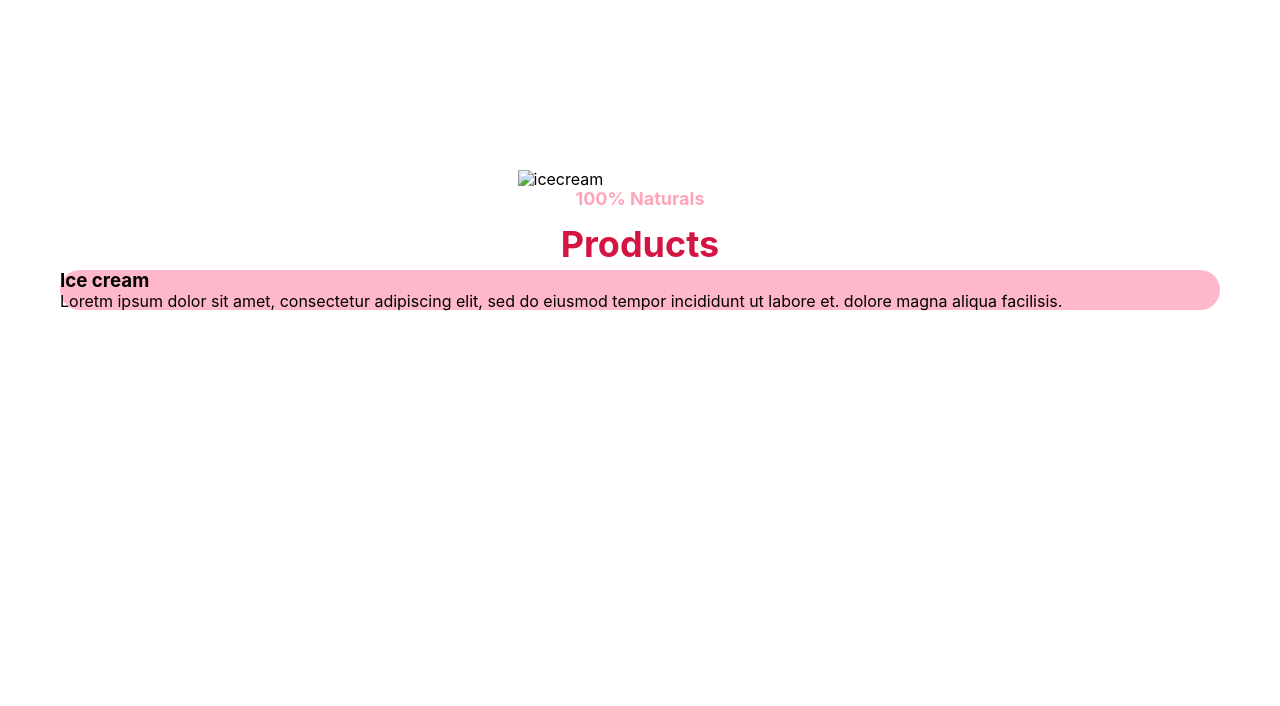
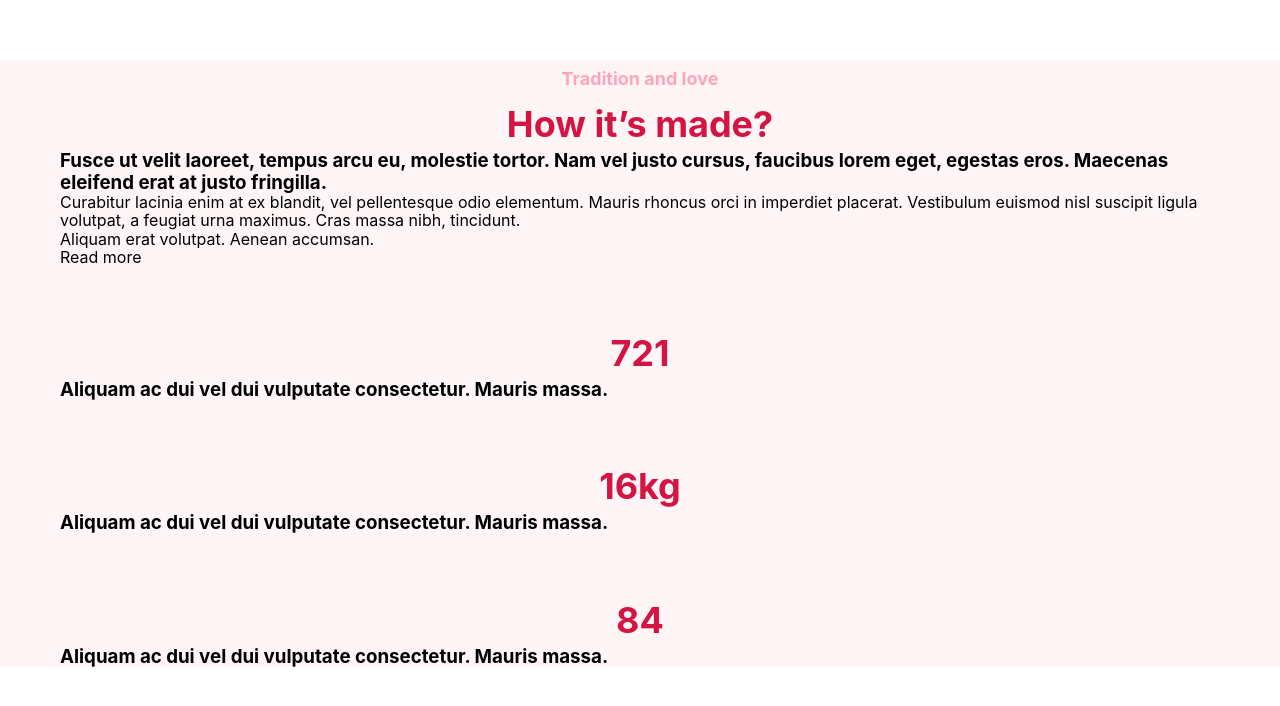
Before and after one commit to Satir8/icecream-with-passion, a website: page src/index.html in a window 1280 px wide. Drawn offline with nearby package versions, Linux system fonts and the light colour scheme; files that its build step writes are made by us from their sources.

Commit message:
Added styles in index.html

```diff
--- a/src/html/how.html
+++ b/src/html/how.html
@@ -1 +1,32 @@
 <!-- SEREGA -->
+<section class="how">
+  <div class="container">
+    <h2 class="section__title">
+      <span class="section__subtitle">Tradition and love</span>How it’s made?
+    </h2>
+    <div class="how__img"></div>
+    <div class="how__wrap">
+      <h3 class="how__title">Fusce ut velit laoreet, tempus arcu eu, molestie tortor. Nam vel justo cursus, faucibus
+        lorem eget, egestas eros. Maecenas eleifend erat at justo fringilla.</h3>
+      <p class="how__content">Curabitur lacinia enim at ex blandit, vel pellentesque odio elementum. Mauris rhoncus orci
+        in imperdiet placerat. Vestibulum euismod nisl suscipit ligula volutpat, a feugiat urna maximus. Cras massa
+        nibh, tincidunt.</p>
+      <p class="how__content">Aliquam erat volutpat. Aenean accumsan.</p>
+      <button class="sectio__btn">Read more</button>
+    </div>
+    <ul class="how__list">
+      <li class="how__list-item">
+        <h2 class="section__title">721</h2>
+        <h3 class="how__title">Aliquam ac dui vel dui vulputate consectetur. Mauris massa.</h3>
+      </li>
+      <li class="how__list-item">
+        <h2 class="section__title">16kg</h2>
+        <h3 class="how__title">Aliquam ac dui vel dui vulputate consectetur. Mauris massa.</h3>
+      </li>
+      <li class="how__list-item">
+        <h2 class="section__title">84</h2>
+        <h3 class="how__title">Aliquam ac dui vel dui vulputate consectetur. Mauris massa.</h3>
+      </li>
+    </ul>
+  </div>
+</section>
--- a/src/html/products.html
+++ b/src/html/products.html
@@ -1,21 +1 @@
 <!-- OLEH -->
-<section class="products">
-        <div class="container">
-            <h2 class="section__title"><span class="section__subtitle">
-                    100% Naturals
-                </span> Products</h2>
-            <ul class="products__list">
-                <li class="products__item">
-                    <picture>
-                        <source
-                            srcset="../images/img/products-section/icecream-pic1.png 245w, ../images/img/products-section/icecream-pic1.png 490w">
-                        <img src="../images/img/products-section/icecream-pic1.png" alt="icecream" width="245" height="216"
-                            class="icecream-pic">
-                    </picture>
-                    <h3 class="icecream-title">Ice cream</h3>
-                    <p class="icecream-text">Loretm ipsum dolor sit amet, consectetur adipiscing elit, sed do eiusmod tempor
-                        incididunt ut labore et. dolore magna aliqua facilisis.</p>
-                </li>
-            </ul>
-        </div>
-    </section>
--- a/src/index.html
+++ b/src/index.html
@@ -5,6 +5,7 @@
     <meta name="viewport" content="width=device-width, initial-scale=1.0" />
     <meta http-equiv="X-UA-Compatible" content="ie=edge" />
     <title>Placeholder title</title>
+    <link rel="stylesheet" href="./css/styles.css">
     <!-- Сюда будет всталена ссылка на файл стилей -->
     <!-- inject:css -->
     <!-- endinject -->
--- a/src/sass/sections/how.scss
+++ b/src/sass/sections/how.scss
@@ -1 +1,4 @@
 // SEREGA
+.how {
+	background-color: #fff5f7;
+}
```
